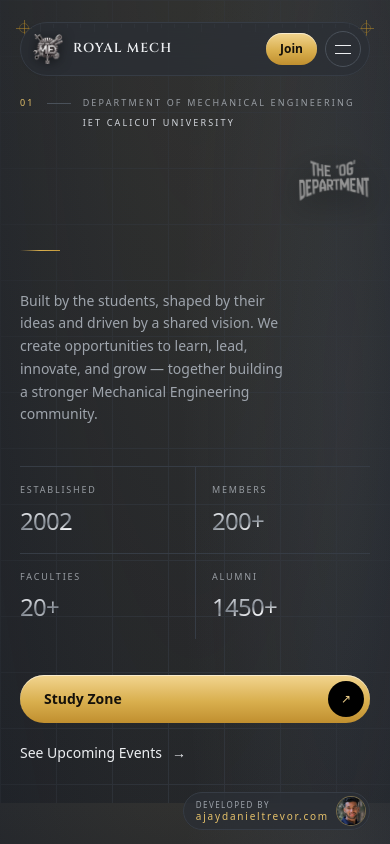
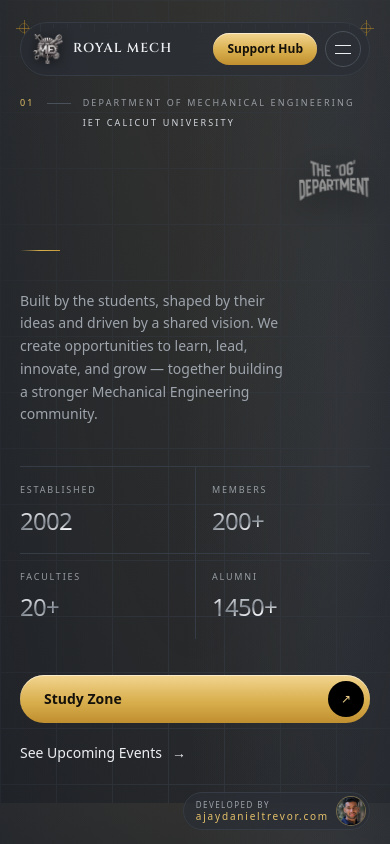
Before and after one commit to ajayda24/mech-association, a Next.js app: page / in a window 390 px wide. Shown: the top 844 px of the page. Built offline with nearby package versions, Linux system fonts and the light colour scheme; a web font is replaced by a local one.

Commit message:
edited nav text

```diff
--- a/src/components/layout/Nav.tsx
+++ b/src/components/layout/Nav.tsx
@@ -238,7 +238,7 @@ export function Nav() {
             >
               {/* full label needs room; phones get the short form */}
               <span className="hidden sm:inline">{navCta.label}</span>
-              <span className="sm:hidden">Join</span>
+              <span className="sm:hidden">{navCta.label}</span>
             </NavItem>
             <button
               type="button"
```
